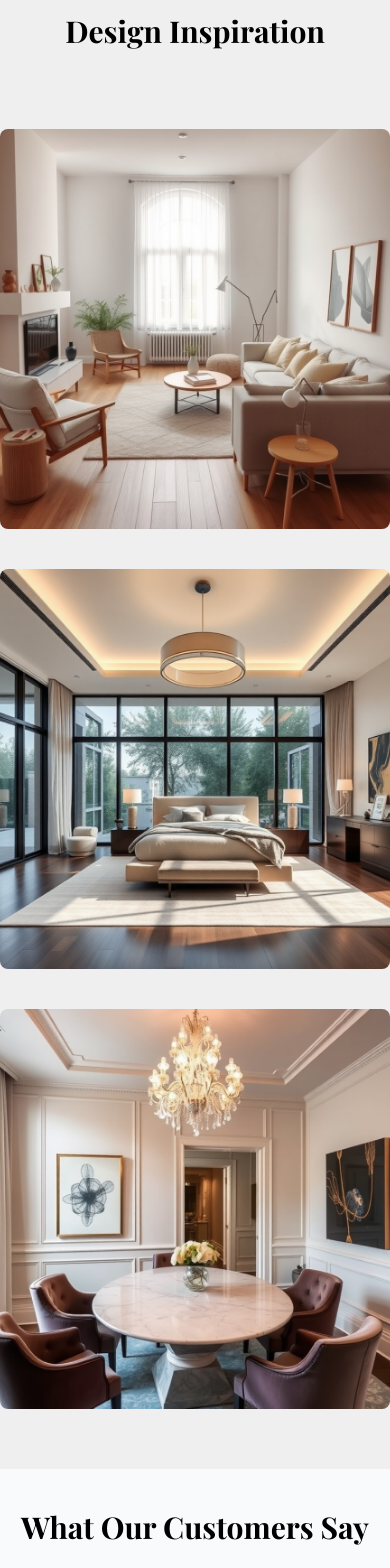
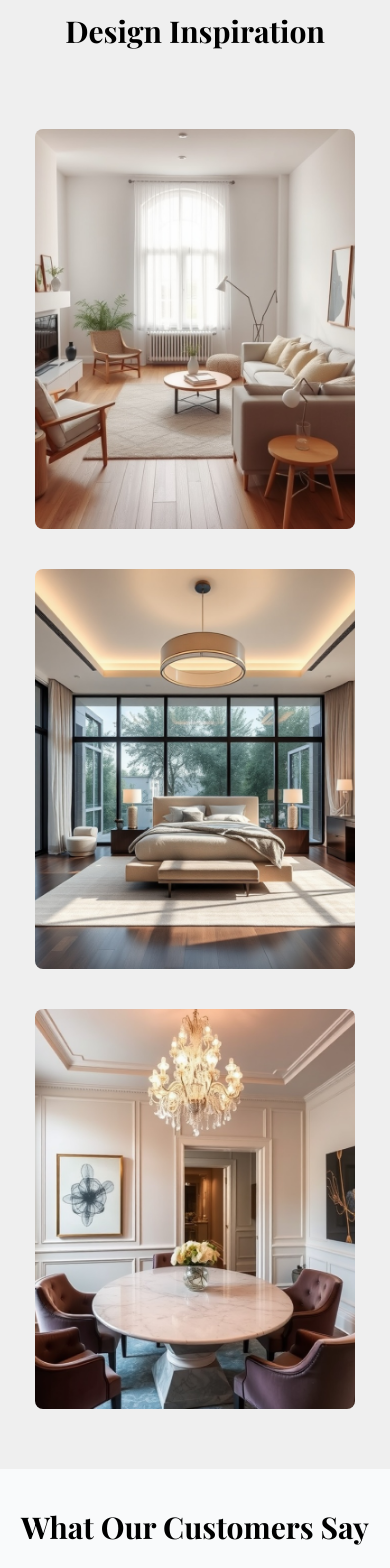
Before and after one commit to Bilal-19/FurniCraft-Studio, a React (Vite) app: page / in a window 390 px wide. Shown: the part 4240-5808 px from the top of the page. Built offline with nearby package versions, Linux system fonts and the light colour scheme; a web font is replaced by a local one.

Commit message:
Fixed home page.

```diff
--- a/src/Pages/Home.jsx
+++ b/src/Pages/Home.jsx
@@ -20,15 +20,15 @@ export default function Home() {
                 <h3 className="text-center ff-playfair font-bold text-3xl md:text-[40px]">Featured Collections</h3>
 
                 <div class="flex flex-col md:flex-row space-y-5 md:justify-around items-center mt-15 mb-15">
-                    <div>
+                    <div className="w-80 md:w-fit">
                         <img src="/fc_sofa.png" className="h-120 rounded-lg hover:scale-101 duration-200 object-cover" alt="sofa" />
                     </div>
 
-                    <div>
+                    <div className="w-80 md:w-fit">
                         <img src="/fc_room.png" className="h-120 rounded-lg hover:scale-101 duration-200 object-cover" alt="room" />
                     </div>
 
-                    <div>
+                    <div className="w-80 md:w-fit">
                         <img src="/fc_dinning.png" className="h-120 rounded-lg hover:scale-101 duration-200 object-cover" alt="dinning table" />
                     </div>
                 </div>
@@ -70,15 +70,15 @@ export default function Home() {
                 <h3 className="text-center ff-playfair font-bold text-3xl md:text-[40px] mt-15 mb-15">Design Inspiration</h3>
 
                 <div className="flex flex-col md:flex-row justify-around">
-                    <div className="mx-auto md:mx-0 my-5 md:my-0">
+                    <div className="mx-auto md:mx-0 my-5 md:my-0 w-80 md:w-fit">
                         <img src="/di-room.png" className="h-100 rounded-lg hover:scale-101 duration-200 object-cover" alt="sofa" />
                     </div>
 
-                    <div className="mx-auto md:mx-0 my-5 md:my-0">
+                    <div className="mx-auto md:mx-0 my-5 md:my-0 w-80 md:w-fit">
                         <img src="/di-bedroom.png" className="h-100 rounded-lg hover:scale-101 duration-200 object-cover" alt="room" />
                     </div>
 
-                    <div className="mx-auto md:mx-0 my-5 md:my-0">
+                    <div className="mx-auto md:mx-0 my-5 md:my-0 w-80 md:w-fit">
                         <img src="/di-dinning.png" className="h-100 rounded-lg hover:scale-101 duration-200 object-cover" alt="dinning table" />
                     </div>
                 </div>
@@ -158,7 +158,7 @@ export default function Home() {
                 </p>
 
                 <form action="" className="mb-15 ff-roboto">
-                    <input type="text" placeholder="Enter your email" className="w-70 md:w-100 px-3 py-2 border border-gray-200 focus:outline-gray-300 bg-white mr-2" />
+                    <input type="text" placeholder="Enter your email" className="w-50 md:w-100 px-3 py-2 border border-gray-200 focus:outline-gray-300 bg-white mr-2" />
                     <button className="bg-black text-white px-8 py-2 hover:cursor-pointer">Subscribe</button>
                 </form>
             </div>
```
